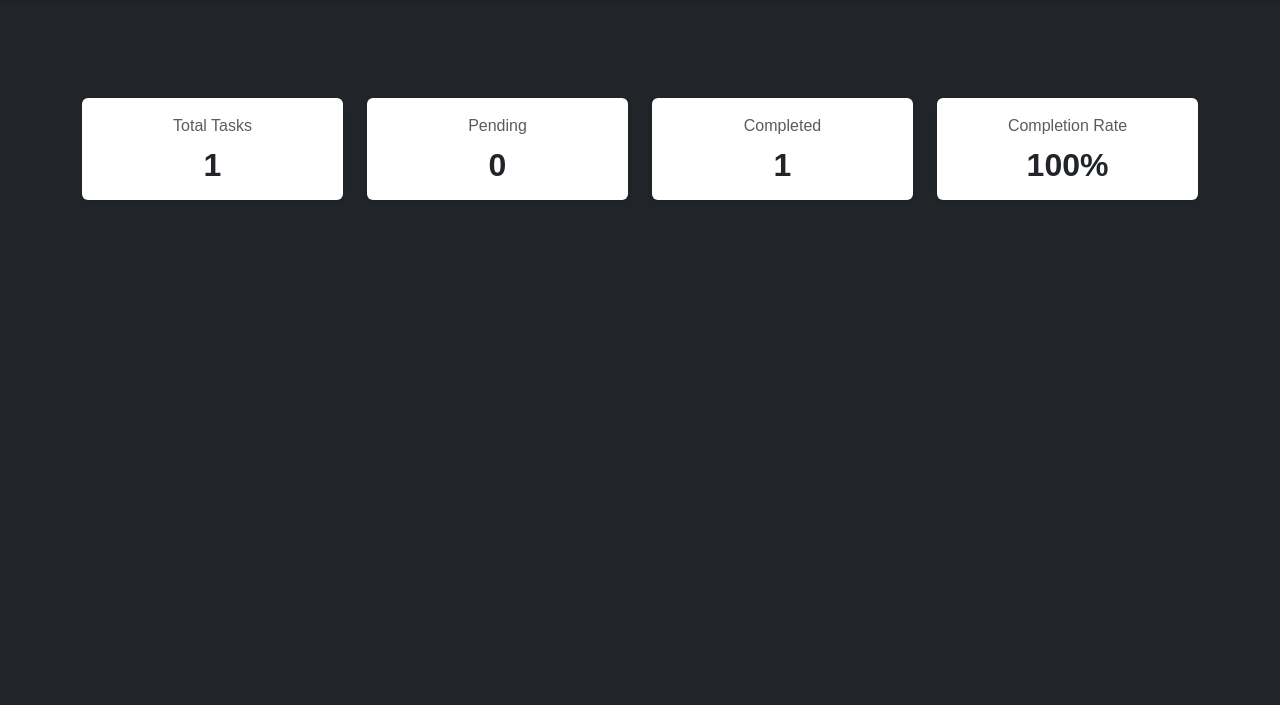
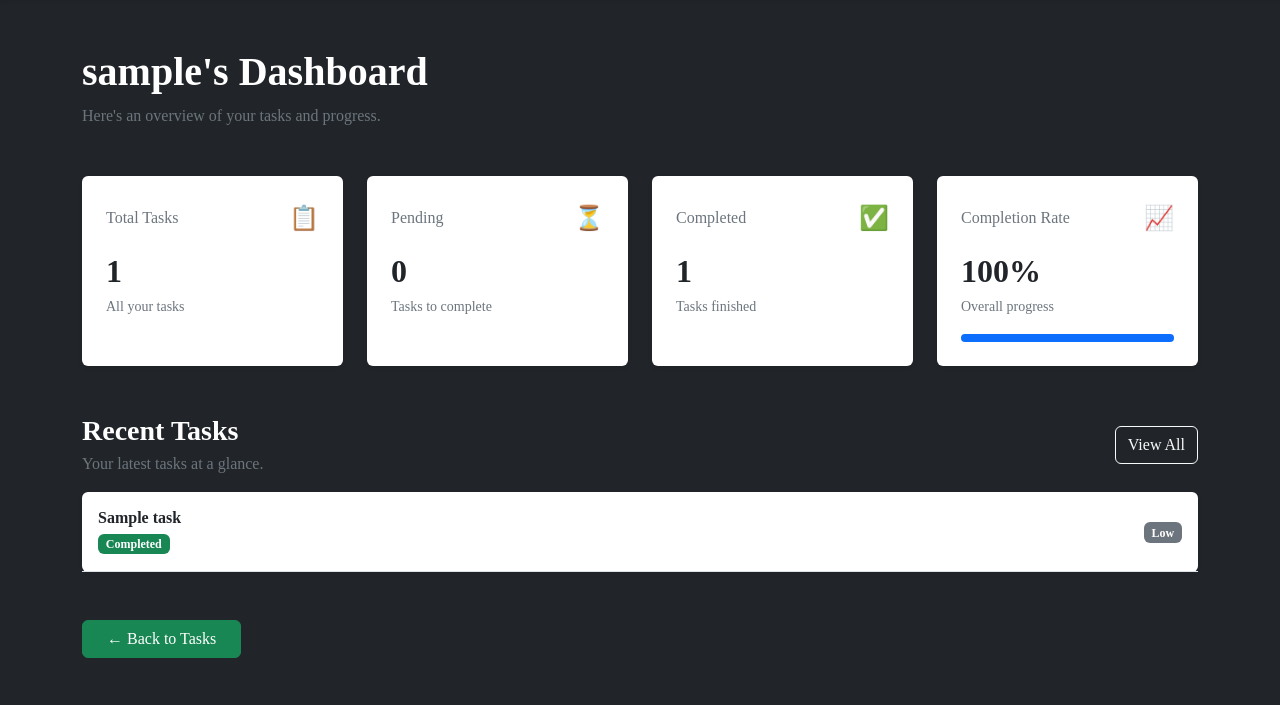
Before and after one commit to Brij-Ai/TaskFlow-toDO-Django, a Django app: page /tasks/user_dashboard/ in a window 1280 px wide. Shown: the part 56-761 px from the top of the page. Run offline with Django 5.2, Linux system fonts and the light colour scheme; a user stored in the database is signed in; tables that the repository leaves empty hold one stand-in row (values such as "Sample post"); parts of the project's set-up code (start-up, migrations or seed data) failed here and were passed over.

Commit message:
Revamp user dashboard layout and enhance task visibility with improved statistics and recent tasks section

```diff
--- a/taskFlow/tasks/templates/tasks/user_dashboard.html
+++ b/taskFlow/tasks/templates/tasks/user_dashboard.html
@@ -5,48 +5,240 @@
 
 {% block content %}
 
-    <!-- Statistics Section -->
-<div class="container py-4" style="font-family: Arial, sans-serif; color: #615d5d;">
+<div class="container py-5">
 
-    <div class="row justify-content-center g-4" style="margin-top: 50px;">
+    <!-- Dashboard Header -->
+        <div class="mb-5">
+            <h1 class="fw-bold text-white">
+                {{user.username}}'s Dashboard
+            </h1>
 
-        <div class="col-12 col-sm-6 col-lg-3">
-            <div class="card shadow-sm border-0 text-center">
-                <div class="card-body">
-                    <p class="text-muted mb-2">Total Tasks</p>
-                    <h2 class="fw-bold mb-0">{{ total_tasks }}</h2>
+            <p class="text-secondary mb-0">
+                Here's an overview of your tasks and progress.
+            </p>
+        </div>
+
+
+    <!-- Statistics Cards -->
+    <div class="row g-4">
+
+        <!-- Total Tasks -->
+        <div class="col-md-6 col-lg-3">
+            <div class="card border-0 shadow-sm h-100">
+                <div class="card-body p-4">
+
+                    <div class="d-flex justify-content-between align-items-center mb-3">
+                        <span class="text-secondary">
+                            Total Tasks
+                        </span>
+
+                        <span class="fs-4">
+                            📋
+                        </span>
+                    </div>
+
+                    <h2 class="fw-bold mb-1">
+                        {{ total_tasks }}
+                    </h2>
+
+                    <small class="text-secondary">
+                        All your tasks
+                    </small>
+
                 </div>
             </div>
         </div>
 
-        <div class="col-12 col-sm-6 col-lg-3">
-            <div class="card shadow-sm border-0 text-center">
-                <div class="card-body">
-                    <p class="text-muted mb-2">Pending</p>
-                    <h2 class="fw-bold mb-0">{{ pending_tasks }}</h2>
+
+        <!-- Pending Tasks -->
+        <div class="col-md-6 col-lg-3">
+            <div class="card border-0 shadow-sm h-100">
+                <div class="card-body p-4">
+
+                    <div class="d-flex justify-content-between align-items-center mb-3">
+                        <span class="text-secondary">
+                            Pending
+                        </span>
+
+                        <span class="fs-4">
+                            ⏳
+                        </span>
+                    </div>
+
+                    <h2 class="fw-bold mb-1">
+                        {{ pending_tasks }}
+                    </h2>
+
+                    <small class="text-secondary">
+                        Tasks to complete
+                    </small>
+
                 </div>
             </div>
         </div>
 
-        <div class="col-12 col-sm-6 col-lg-3">
-            <div class="card shadow-sm border-0 text-center">
-                <div class="card-body">
-                    <p class="text-muted mb-2">Completed</p>
-                    <h2 class="fw-bold mb-0">{{ completed_tasks }}</h2>
+
+        <!-- Completed Tasks -->
+        <div class="col-md-6 col-lg-3">
+            <div class="card border-0 shadow-sm h-100">
+                <div class="card-body p-4">
+
+                    <div class="d-flex justify-content-between align-items-center mb-3">
+                        <span class="text-secondary">
+                            Completed
+                        </span>
+
+                        <span class="fs-4">
+                            ✅
+                        </span>
+                    </div>
+
+                    <h2 class="fw-bold mb-1">
+                        {{ completed_tasks }}
+                    </h2>
+
+                    <small class="text-secondary">
+                        Tasks finished
+                    </small>
+
                 </div>
             </div>
         </div>
 
-        <div class="col-12 col-sm-6 col-lg-3">
-            <div class="card shadow-sm border-0 text-center">
-                <div class="card-body">
-                    <p class="text-muted mb-2">Completion Rate</p>
-                    <h2 class="fw-bold mb-0">{{ completion_percentage }}%</h2>
+
+        <!-- Completion Rate -->
+        <div class="col-md-6 col-lg-3">
+            <div class="card border-0 shadow-sm h-100">
+                <div class="card-body p-4">
+
+                    <div class="d-flex justify-content-between align-items-center mb-3">
+                        <span class="text-secondary">
+                            Completion Rate
+                        </span>
+
+                        <span class="fs-4">
+                            📈
+                        </span>
+                    </div>
+
+                    <h2 class="fw-bold mb-1">
+                        {{ completion_percentage }}%
+                    </h2>
+
+                    <small class="text-secondary">
+                        Overall progress
+                    </small>
+                    <div class="progress mt-3" style="height: 8px;">
+                        <div class="progress-bar"
+                            role="progressbar"
+                            style="width: {{ completion_percentage }}%;"
+                            aria-valuenow="{{ completion_percentage }}"
+                            aria-valuemin="0"
+                            aria-valuemax="100">
+                        </div>
+                    </div>
                 </div>
             </div>
         </div>
 
     </div>
 
+    <!-- Recent Tasks -->
+    <div class="mt-5">
+
+    <div class="d-flex justify-content-between align-items-center mb-3">
+        <div>
+            <h3 class="fw-bold text-white mb-1">
+                Recent Tasks
+            </h3>
+
+            <p class="text-secondary mb-0">
+                Your latest tasks at a glance.
+            </p>
+        </div>
+
+        <a href="{% url 'task_list' %}"
+           class="btn btn-outline-light">
+            View All
+        </a>
+    </div>
+
+
+    <div class="card border-0 shadow-sm">
+
+        <div class="card-body p-0">
+
+            {% for task in recent_tasks %}
+
+                <div class="d-flex justify-content-between align-items-center
+                            p-3 border-bottom">
+
+                    <!-- Task Information -->
+                    <div>
+                        <h6 class="fw-bold mb-1">
+                            {{ task.title }}
+                        </h6>
+
+                        {% if task.completed %}
+                            <span class="badge bg-success">
+                                Completed
+                            </span>
+                        {% else %}
+                            <span class="badge bg-warning text-dark">
+                                Pending
+                            </span>
+                        {% endif %}
+                    </div>
+
+
+                    <!-- Priority -->
+                    <div>
+                        {% if task.priority == "high" %}
+                            <span class="badge bg-danger">
+                                High
+                            </span>
+
+                        {% elif task.priority == "medium" %}
+                            <span class="badge bg-warning text-dark">
+                                Medium
+                            </span>
+
+                        {% else %}
+                            <span class="badge bg-secondary">
+                                Low
+                            </span>
+                        {% endif %}
+                    </div>
+
+                </div>
+
+            {% empty %}
+
+                <div class="text-center p-5">
+                    <p class="text-secondary mb-2">
+                        No tasks yet.
+                    </p>
+
+                    <a href="{% url 'create_task' %}"
+                       class="btn btn-primary">
+                        Create Your First Task
+                    </a>
+                </div>
+
+            {% endfor %}
+
+        </div>
+    </div>
+
+    </div>
+
+    <!-- Back to Tasks -->
+    <div class="mt-5">
+        <a href="{% url 'task_list' %}"
+           class="btn btn-success px-4">
+            ← Back to Tasks
+        </a>
+    </div>
+
 </div>
 {% endblock %}
```
